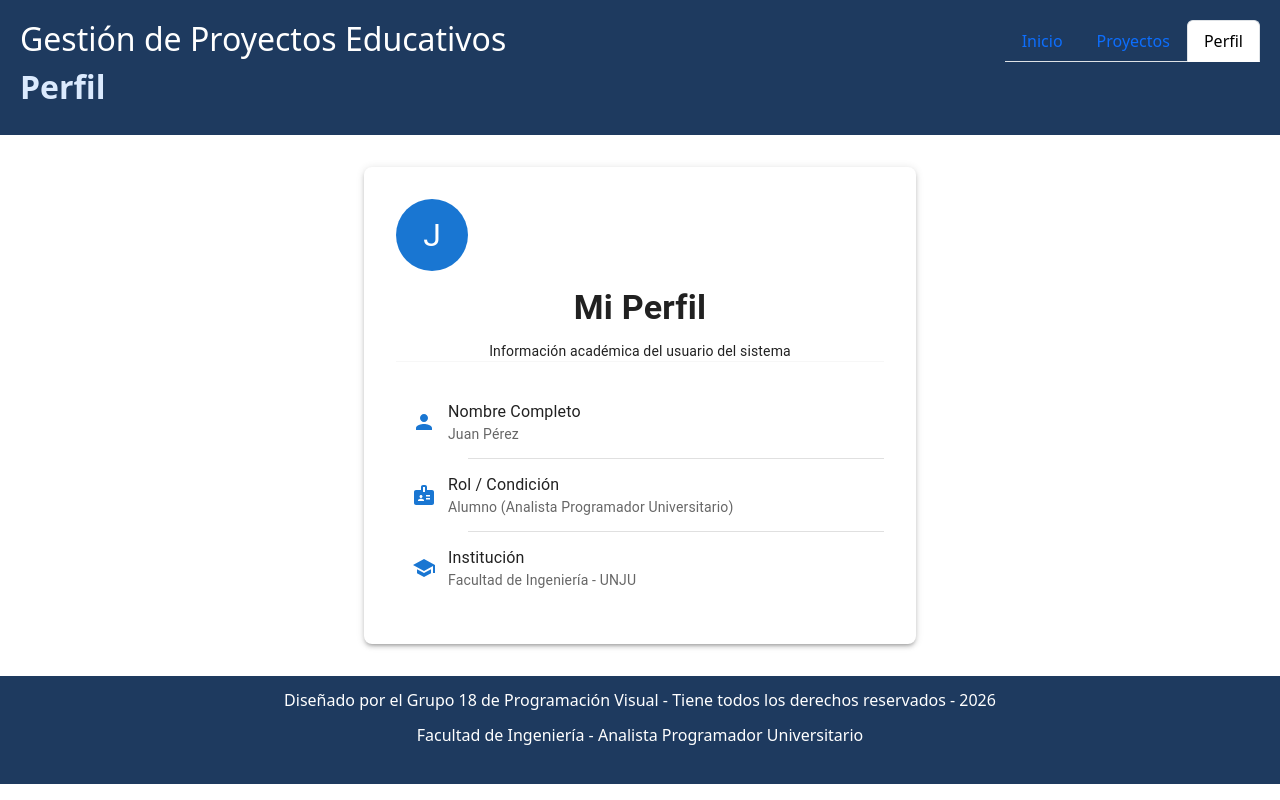
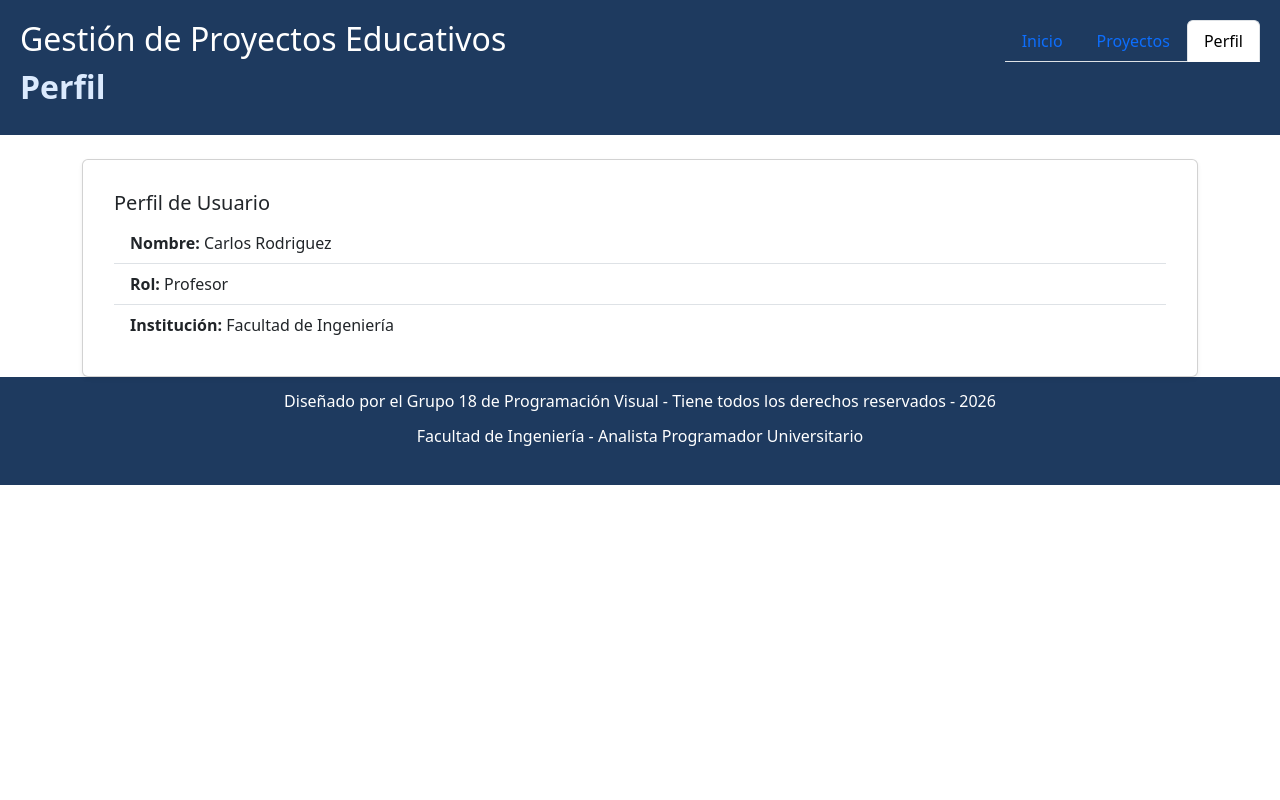
Before and after one commit to tatii0801/PV_TP3_Grupo18, a React (Vite) app: page /perfil in a window 1280 px wide. Built offline with nearby package versions, Linux system fonts and the light colour scheme.

Commit message:
correccion de error

```diff
--- a/src/views/PerfilUsuario.jsx
+++ b/src/views/PerfilUsuario.jsx
@@ -1,80 +1,30 @@
-
-import React from 'react';
-import {
-  Container,
-  Box,
-  Typography,
-  Paper,
-  Avatar,
-  List,
-  ListItem,
-  ListItemIcon,
-  ListItemText,
-  Divider
-} from '@mui/material';
-import PersonIcon from '@mui/icons-material/Person';
-import BadgeIcon from '@mui/icons-material/Badge';
-import SchoolIcon from '@mui/icons-material/School';
+import Container from "react-bootstrap/Container";
+import Card from "react-bootstrap/Card";
+import ListGroup from "react-bootstrap/ListGroup";
 
 const PerfilUsuario = () => {
-  const usuarioSimulado = {
-    nombre: "Juan Pérez",
-    rol: "Alumno (Analista Programador Universitario)",
-    institucion: "Facultad de Ingeniería - UNJU"
-  };
+  return (
+    <Container className="mt-4">
+      <Card className="shadow-sm">
+        <Card.Body>
+          <Card.Title>Perfil de Usuario</Card.Title>
 
-  return (
-    <Container maxWidth="sm" sx={{ mt: 4, mb: 4 }}>
-      <Paper elevation={3} sx={{ p: 4, borderRadius: 2, textAlign: 'center' }}>
+          <ListGroup variant="flush">
+            <ListGroup.Item>
+              <strong>Nombre:</strong> Carlos Rodriguez
+            </ListGroup.Item>
 
-        <Box display="flex" flexDirection="column" alignItems="center" mb={3}>
-          <Avatar sx={{ bgcolor: 'primary.main', width: 72, height: 72, mb: 2, fontSize: '2rem' }}>
-            {usuarioSimulado.nombre.charAt(0)}
-          </Avatar>
-          <Typography variant="h4" component="h1" gutterBottom sx={{ fontWeight: 'bold' }}>
-            Mi Perfil
-          </Typography>
-          <Typography variant="body2" color="text.secondary">
-            Información académica del usuario del sistema
-          </Typography>
-        </Box>
+            <ListGroup.Item>
+              <strong>Rol:</strong> Profesor
+            </ListGroup.Item>
 
-        <Divider sx={{ mb: 2 }} />
+            <ListGroup.Item>
+              <strong>Institución:</strong> Facultad de Ingeniería
+            </ListGroup.Item>
 
-        <List>
-          <ListItem>
-            <ListItemIcon><PersonIcon color="primary" /></ListItemIcon>
-            <ListItemText
-              primary="Nombre Completo"
-              secondary={usuarioSimulado.nombre}
-              secondaryTypographyProps={{ variant: 'body1', color: 'text.primary', sx: { fontWeight: 500 } }}
-            />
-          </ListItem>
-
-          <Divider variant="inset" component="li" />
-
-          <ListItem>
-            <ListItemIcon><BadgeIcon color="primary" /></ListItemIcon>
-            <ListItemText
-              primary="Rol / Condición"
-              secondary={usuarioSimulado.rol}
-              secondaryTypographyProps={{ variant: 'body1', color: 'text.primary', sx: { fontWeight: 500 } }}
-            />
-          </ListItem>
-
-          <Divider variant="inset" component="li" />
-
-          <ListItem>
-            <ListItemIcon><SchoolIcon color="primary" /></ListItemIcon>
-            <ListItemText
-              primary="Institución"
-              secondary={usuarioSimulado.institucion}
-              secondaryTypographyProps={{ variant: 'body1', color: 'text.primary', sx: { fontWeight: 500 } }}
-            />
-          </ListItem>
-        </List>
-
-      </Paper>
+          </ListGroup>
+        </Card.Body>
+      </Card>
     </Container>
   );
 };
```
